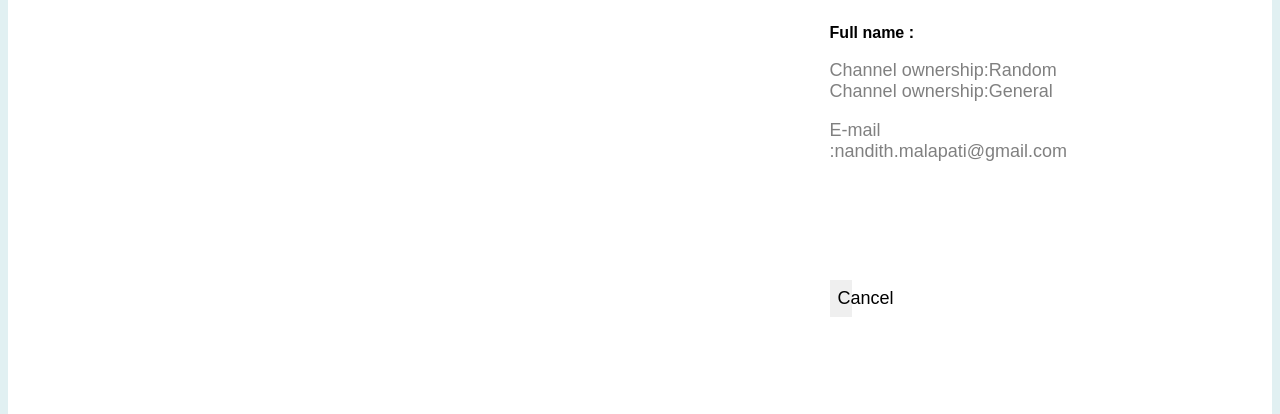
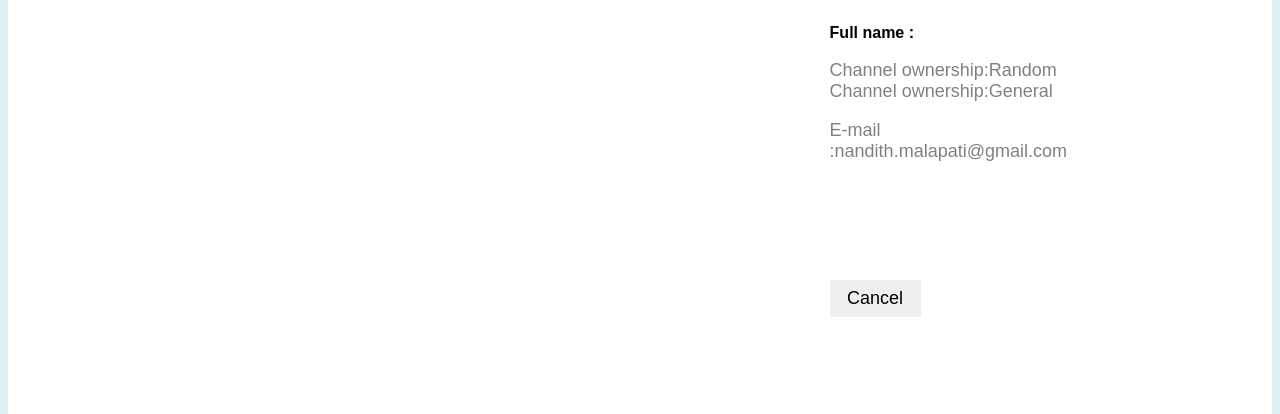
Before and after one commit to nmala001/WebProgramming_Slack, a PHP site: page /WebProgramming_Slack/profile.php in a window 1280 px wide. Shown: the part 394-808 px from the top of the page. Run offline with PHP 8.4, Linux system fonts and the light colour scheme; a user stored in the database is signed in; data comes from the database, SQL or seed files in the repository.

Commit message:
updated profile page

```diff
--- a/profile.php
+++ b/profile.php
@@ -73,7 +73,7 @@ body {
         <b>Full name : <?php echo $first_name ?>&nbsp;<?php echo $last_name ?></b>
         <p class="title"><?php  $res = channelownership(); echo htmlspecialchars_decode($res); ?></p>
         <p class="title">E-mail :<?php echo $email ?></p>
-        <button onclick="closeWin()">Cancel</button>
+        <button onclick="closeWin()" style ="width:40%">Cancel</button>
 
         </div>
     </div>
```
